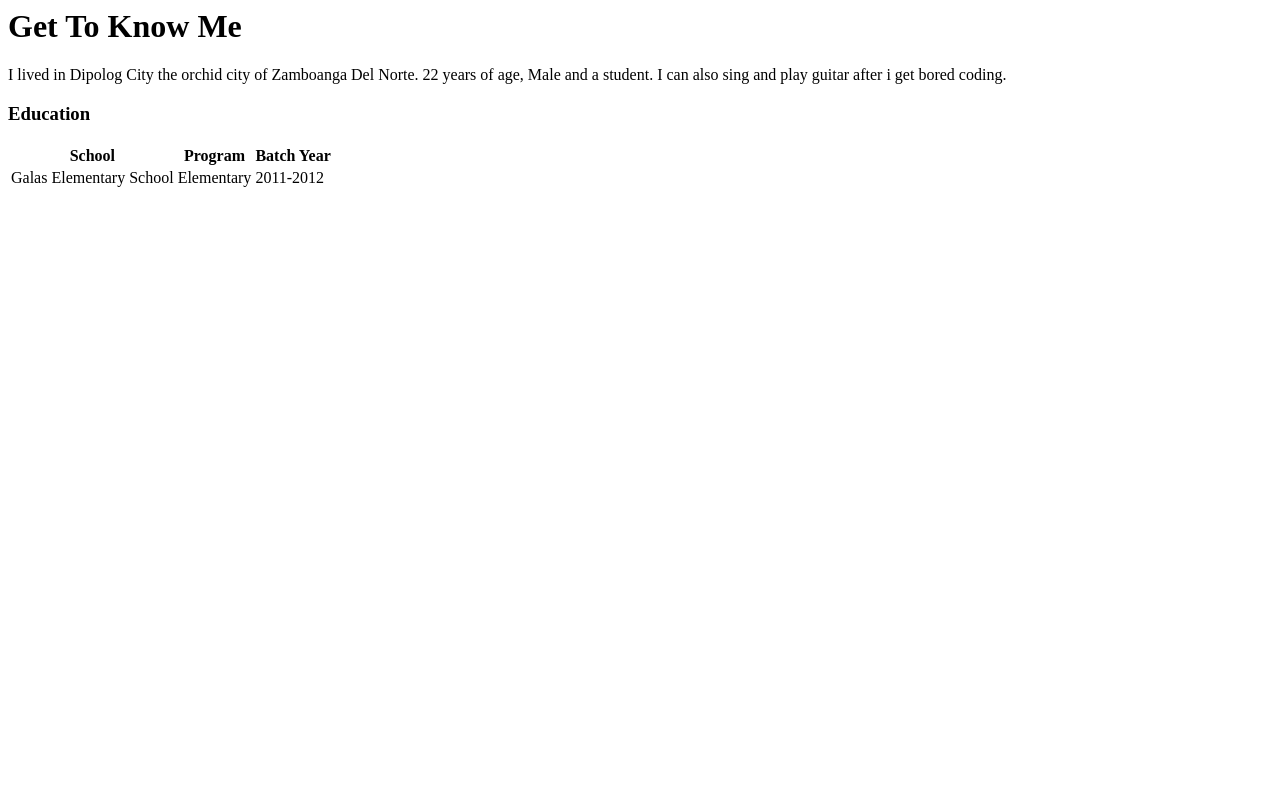
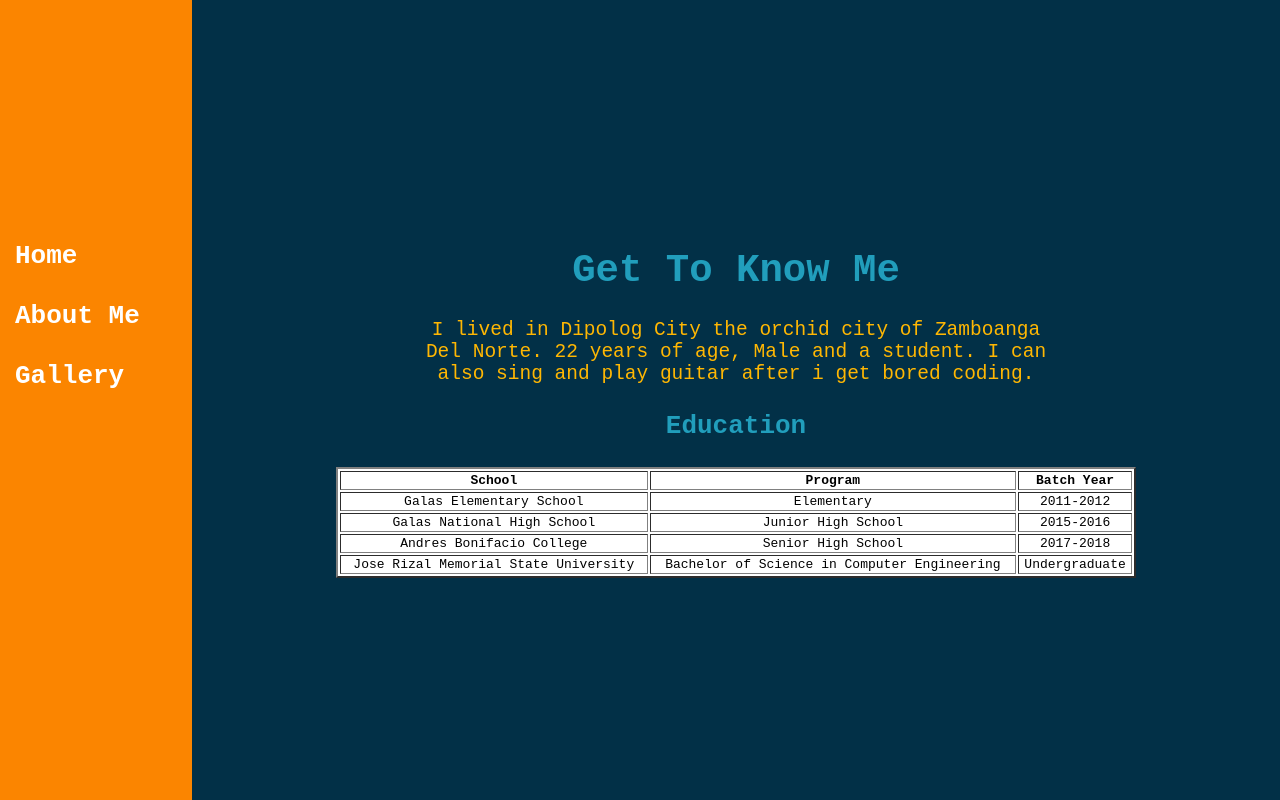
Before and after one commit to tristanjayvirtudazo/webdev1_blog, a plain HTML site: page about.html in a window 1280 px wide. Drawn offline with Linux system fonts and the light colour scheme.

Commit message:
updating the details and applying css

```diff
--- a/about.html
+++ b/about.html
@@ -3,13 +3,24 @@
     <meta charset="UTF-8">
     <meta http-equiv="X-UA-Compatible" content="IE=edge">
     <meta name="viewport" content="width=device-width, initial-scale=1.0">
+
+    <link rel="stylesheet" href="styles.css">
     <title>About</title>
 </head>
 <body>
+    <div class="container">
+        <div class="sidebar">
+            <ul class="navlink">
+                <li><a href="index.html">Home</a></li>
+                <li><a href="about.html">About Me</a></li>
+                <li><a href="gallery.html">Gallery</a></li>
+            </ul>
+        </div>
+        <div class="headline">
             <h1>Get To Know Me</h1>
-    <p>I lived in Dipolog City the orchid city of Zamboanga Del Norte. 22 years of age, Male and a student. I can also sing and play guitar after i get bored coding.</p>
+            <p >I lived in Dipolog City the orchid city of Zamboanga Del Norte. 22 years of age, Male and a student. I can also sing and play guitar after i get bored coding.</p>
             <h3>Education</h3>
-    <table>
+            <table border="2">
                 <thead>
                     <tr>
                         <th>School</th>
@@ -18,10 +29,30 @@
                     </tr>
                 </thead>
                 <tbody>
+                    <tr>
                         <td>Galas Elementary School</td>
                         <td>Elementary</td>
                         <td>2011-2012</td>
+                    </tr>
+                    <tr>
+                        <td>Galas National High School</td>
+                        <td>Junior High School</td>
+                        <td>2015-2016</td>
+                    </tr>
+                    <tr>
+                        <td>Andres Bonifacio College</td>
+                        <td>Senior High School</td>
+                        <td>2017-2018</td>
+                    </tr>
+                    <tr>
+                        <td>Jose Rizal Memorial State University</td>
+                        <td>Bachelor of Science in Computer Engineering</td>
+                        <td>Undergraduate</td>
+                    </tr>
                 </tbody>
             </table>
+        </div>
+    </div>
+
 </body>
 </html>
--- a/styles.css
+++ b/styles.css
@@ -0,0 +1,84 @@
+*{
+    font-family: monospace;
+}
+body{
+    background-color: #023047;
+    margin: 0;
+}
+
+h1{
+    color: #219ebc;
+    font-weight: bolder;
+    font-size: 3em;
+}
+h3{
+    font-size: 2em;
+    font-weight: bolder;
+    color: #219ebc;
+}
+p{
+    margin: auto;
+    width: 60%;
+    font-size: 1.5em;
+    color: #ffb703;
+}
+.headline a{
+    margin-top: 100px;
+    text-decoration: none;
+    font-size: 1.5em;
+    border-radius: 10px;
+    color:#023047 ;
+    padding: 10px;
+    background-color: #ffb703;
+    box-shadow: 0px 2px 2px #219ebc;
+    font-weight: bold;
+}
+.headline{
+    width: 85%;
+}
+.sidebar{
+    background-color: #fb8500;
+    width: 15%;
+    height: 100%;
+}
+.navlink{
+
+    font-weight: bold;
+    font-size: 2em;
+    list-style: none;
+    padding-left:0;
+    padding-top: 200px;
+}
+
+.navlink a:hover{
+    color: #ffb703;
+    background-color: #023047;
+
+}
+
+.navlink a{
+    color: white;
+    text-decoration: none;
+    display: block;
+    padding: 15px;
+}
+
+.container{
+    display: flex;
+    flex-direction: row;
+    height: 100%;
+}
+
+.headline{
+    text-align: center;
+    margin: auto;
+}
+
+table{
+    overflow: auto;
+    text-align: center;
+    width: 800px;
+    background-color: white;
+    margin: auto;
+    font-size: 1em;
+}
```
Also changed, not shown: contact.html (+30 -0 lines), gallery.html (+40 -0 lines), index.html (+12 -14 lines), pic1.jpg (added), pic2.jpg (added), pic3.jpg (added), pic4.PNG (added), pic5.jpg (added), pic6.jpeg (added). Lines whose indentation alone changed are shown as unchanged.
